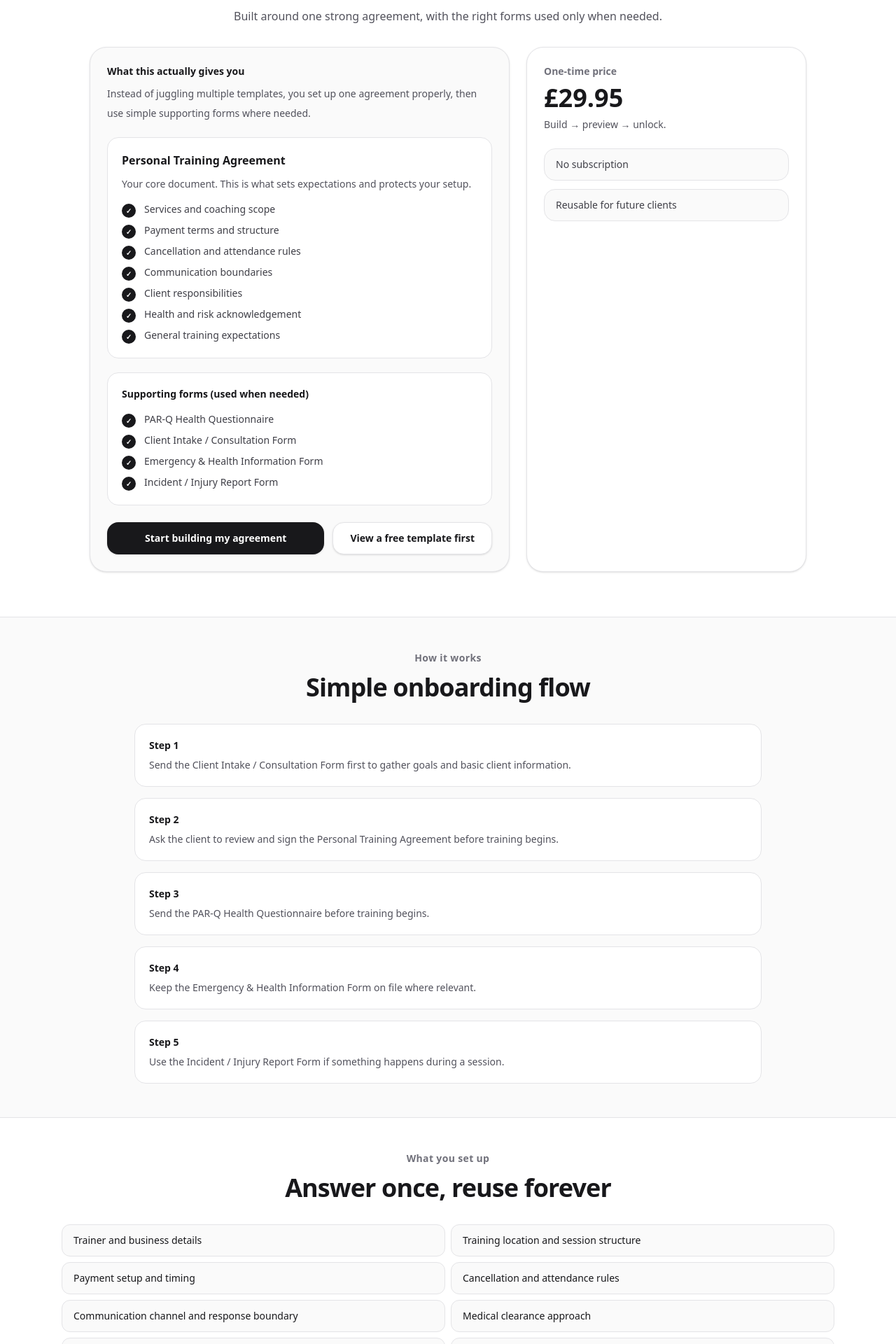
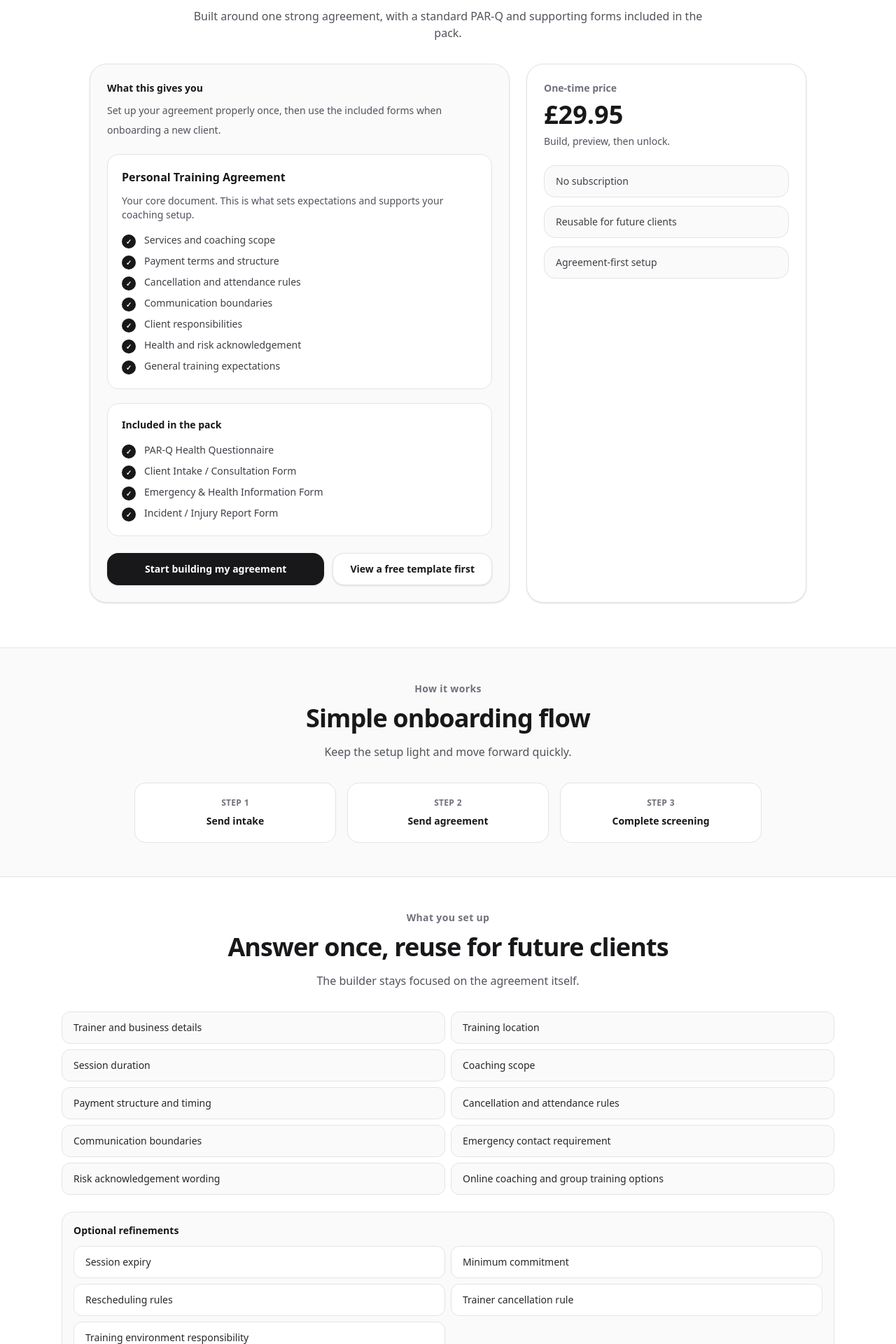
Before and after one commit to Bilaalsid99/contractforge, a Next.js app: page /client-onboarding-pack in a window 1280 px wide. Shown: the part 320-2240 px from the top of the page at 70% size. Built offline with nearby package versions, Linux system fonts and the light colour scheme.

Commit message:
Align homepage and onboarding pack messaging with agreement-first builder flow

```diff
--- a/src/app/client-onboarding-pack/page.tsx
+++ b/src/app/client-onboarding-pack/page.tsx
@@ -5,7 +5,7 @@ import Link from "next/link";
 export const metadata: Metadata = {
   title: "Personal Trainer Client Onboarding Pack (UK)",
   description:
-    "Preview the Personal Trainer Client Onboarding Pack (UK), built around one core agreement, a separate PAR-Q health questionnaire, and practical supporting forms.",
+    "Preview the Personal Trainer Client Onboarding Pack (UK), built around one core agreement, a standard PAR-Q, and practical supporting forms.",
 };
 
 function Badge({ children }: { children: React.ReactNode }) {
@@ -121,12 +121,14 @@ export default function ClientOnboardingPackPage() {
 
   const generatorQuestions = [
     "Trainer and business details",
-    "Training location and session structure",
-    "Payment setup and timing",
+    "Training location",
+    "Session duration",
+    "Coaching scope",
+    "Payment structure and timing",
     "Cancellation and attendance rules",
-    "Communication channel and response boundary",
-    "Medical clearance approach",
+    "Communication boundaries",
     "Emergency contact requirement",
+    "Risk acknowledgement wording",
     "Online coaching and group training options",
   ];
 
@@ -138,24 +140,17 @@ export default function ClientOnboardingPackPage() {
     "Training environment responsibility",
   ];
 
-  const bonusForms = [
+  const packItems = [
     "PAR-Q Health Questionnaire",
     "Client Intake / Consultation Form",
     "Emergency & Health Information Form",
     "Incident / Injury Report Form",
   ];
 
-  const workflowSteps = [
-    "Send the Client Intake / Consultation Form first to gather goals and basic client information.",
-    "Ask the client to review and sign the Personal Training Agreement before training begins.",
-    "Send the PAR-Q Health Questionnaire before training begins.",
-    "Keep the Emergency & Health Information Form on file where relevant.",
-    "Use the Incident / Injury Report Form if something happens during a session.",
-  ];
+  const workflowSteps = ["Send intake", "Send agreement", "Complete screening"];
 
   return (
     <main className="bg-white">
-      {/* HERO */}
       <section className="mx-auto max-w-6xl px-4 pb-12 pt-16 sm:px-6 sm:pb-16 sm:pt-20">
         <div className="mb-4 flex flex-wrap items-center justify-center gap-2">
           <Badge>£29.95 one-time purchase</Badge>
@@ -167,40 +162,37 @@ export default function ClientOnboardingPackPage() {
         <SectionTitle
           kicker="Personal Trainer Client Onboarding Pack"
           title="A simpler way to set up your client onboarding"
-          desc="Built around one strong agreement, with the right forms used only when needed."
+          desc="Built around one strong agreement, with a standard PAR-Q and supporting forms included in the pack."
         />
 
         <div className="mx-auto mt-8 grid max-w-5xl gap-6 lg:grid-cols-[1.2fr_0.8fr]">
-          {/* LEFT */}
           <div className="rounded-3xl border border-zinc-200 bg-zinc-50 p-6 shadow-sm">
             <p className="text-sm font-semibold text-zinc-900">
-              What this actually gives you
+              What this gives you
             </p>
             <p className="mt-2 text-sm leading-7 text-zinc-600">
-              Instead of juggling multiple templates, you set up one agreement
-              properly, then use simple supporting forms where needed.
+              Set up your agreement properly once, then use the included forms
+              when onboarding a new client.
             </p>
 
-            {/* AGREEMENT */}
             <div className="mt-5 rounded-2xl border border-zinc-200 bg-white p-5">
               <p className="text-base font-semibold text-zinc-900">
                 Personal Training Agreement
               </p>
               <p className="mt-3 text-sm text-zinc-600">
-                Your core document. This is what sets expectations and protects
-                your setup.
+                Your core document. This is what sets expectations and supports
+                your coaching setup.
               </p>
 
               <CheckList items={agreementCoverage} />
             </div>
 
-            {/* FORMS */}
             <div className="mt-5 rounded-2xl border border-zinc-200 bg-white p-5">
               <p className="text-sm font-semibold text-zinc-900">
-                Supporting forms (used when needed)
+                Included in the pack
               </p>
 
-              <CheckList items={bonusForms} />
+              <CheckList items={packItems} />
             </div>
 
             <div className="mt-6 flex flex-col gap-3 sm:flex-row">
@@ -213,13 +205,12 @@ export default function ClientOnboardingPackPage() {
             </div>
           </div>
 
-          {/* RIGHT */}
           <div className="rounded-3xl border border-zinc-200 bg-white p-6 shadow-sm">
             <p className="text-sm font-semibold text-zinc-500">One-time price</p>
             <p className="mt-2 text-4xl font-bold text-zinc-900">£29.95</p>
 
             <p className="mt-2 text-sm text-zinc-600">
-              Build → preview → unlock.
+              Build, preview, then unlock.
             </p>
 
             <div className="mt-6 space-y-3 text-sm text-zinc-700">
@@ -229,48 +220,53 @@ export default function ClientOnboardingPackPage() {
               <div className="rounded-2xl border border-zinc-200 bg-zinc-50 px-4 py-3">
                 Reusable for future clients
               </div>
+              <div className="rounded-2xl border border-zinc-200 bg-zinc-50 px-4 py-3">
+                Agreement-first setup
+              </div>
             </div>
           </div>
         </div>
       </section>
 
-      {/* HOW IT WORKS */}
       <section className="border-t border-zinc-200 bg-zinc-50">
         <div className="mx-auto max-w-6xl px-4 py-12 sm:px-6">
           <SectionTitle
             kicker="How it works"
             title="Simple onboarding flow"
+            desc="Keep the setup light and move forward quickly."
           />
 
-          <div className="mx-auto mt-8 max-w-4xl space-y-4">
+          <div className="mx-auto mt-8 grid max-w-4xl gap-4 sm:grid-cols-3">
             {workflowSteps.map((step, index) => (
               <div
                 key={step}
-                className="rounded-2xl border border-zinc-200 bg-white p-5"
+                className="rounded-2xl border border-zinc-200 bg-white p-5 text-center"
               >
-                <p className="text-sm font-semibold text-zinc-900">
+                <p className="text-xs font-semibold uppercase tracking-wide text-zinc-500">
                   Step {index + 1}
                 </p>
-                <p className="mt-2 text-sm text-zinc-600">{step}</p>
+                <p className="mt-2 text-sm font-semibold text-zinc-900">
+                  {step}
+                </p>
               </div>
             ))}
           </div>
         </div>
       </section>
 
-      {/* BUILDER */}
       <section className="border-t border-zinc-200 bg-white">
         <div className="mx-auto max-w-6xl px-4 py-12 sm:px-6">
           <SectionTitle
             kicker="What you set up"
-            title="Answer once, reuse forever"
+            title="Answer once, reuse for future clients"
+            desc="The builder stays focused on the agreement itself."
           />
 
           <div className="mt-8 grid gap-2 sm:grid-cols-2">
             {generatorQuestions.map((item) => (
               <div
                 key={item}
-                className="rounded-xl border border-zinc-200 bg-zinc-50 px-4 py-3 text-sm"
+                className="rounded-xl border border-zinc-200 bg-zinc-50 px-4 py-3 text-sm text-zinc-800"
               >
                 {item}
               </div>
@@ -285,7 +281,7 @@ export default function ClientOnboardingPackPage() {
               {optionalRefinements.map((item) => (
                 <div
                   key={item}
-                  className="rounded-xl border border-zinc-200 bg-white px-4 py-3 text-sm"
+                  className="rounded-xl border border-zinc-200 bg-white px-4 py-3 text-sm text-zinc-800"
                 >
                   {item}
                 </div>
@@ -299,7 +295,6 @@ export default function ClientOnboardingPackPage() {
         </div>
       </section>
 
-      {/* CTA */}
       <section className="border-t border-zinc-200 bg-zinc-50">
         <div className="mx-auto max-w-4xl px-4 py-14 text-center sm:px-6">
           <h2 className="text-3xl font-bold text-zinc-900">
@@ -307,13 +302,11 @@ export default function ClientOnboardingPackPage() {
           </h2>
 
           <p className="mt-4 text-zinc-600">
-            Set it up once. Use it for every client.
+            Set it up once. Reuse it for future clients.
           </p>
 
           <div className="mt-8">
-            <PrimaryLink href="/generate">
-              Start building now
-            </PrimaryLink>
+            <PrimaryLink href="/generate">Start building now</PrimaryLink>
           </div>
         </div>
       </section>
```
Also changed, not shown: src/app/page.tsx (+17 -20 lines).
